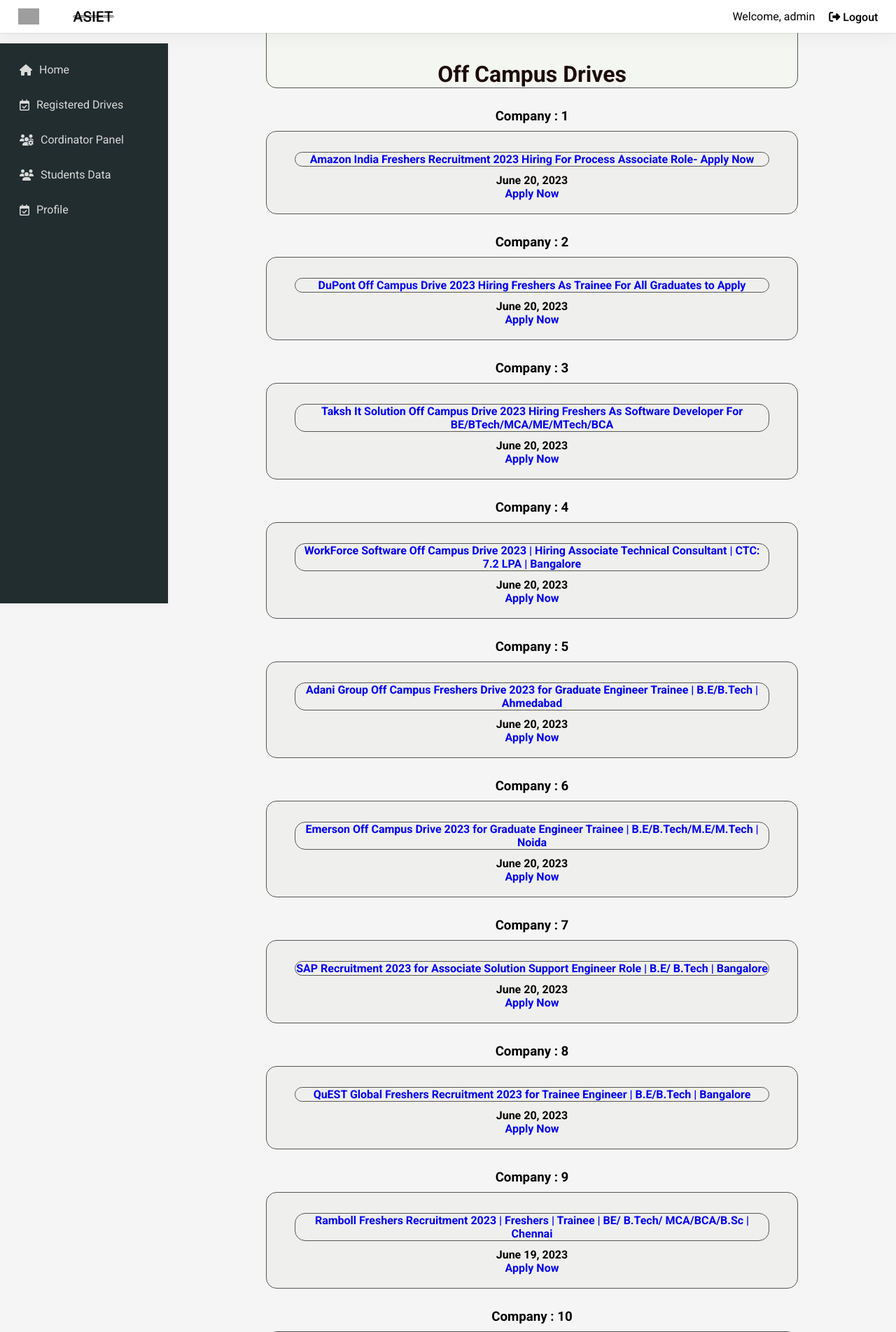
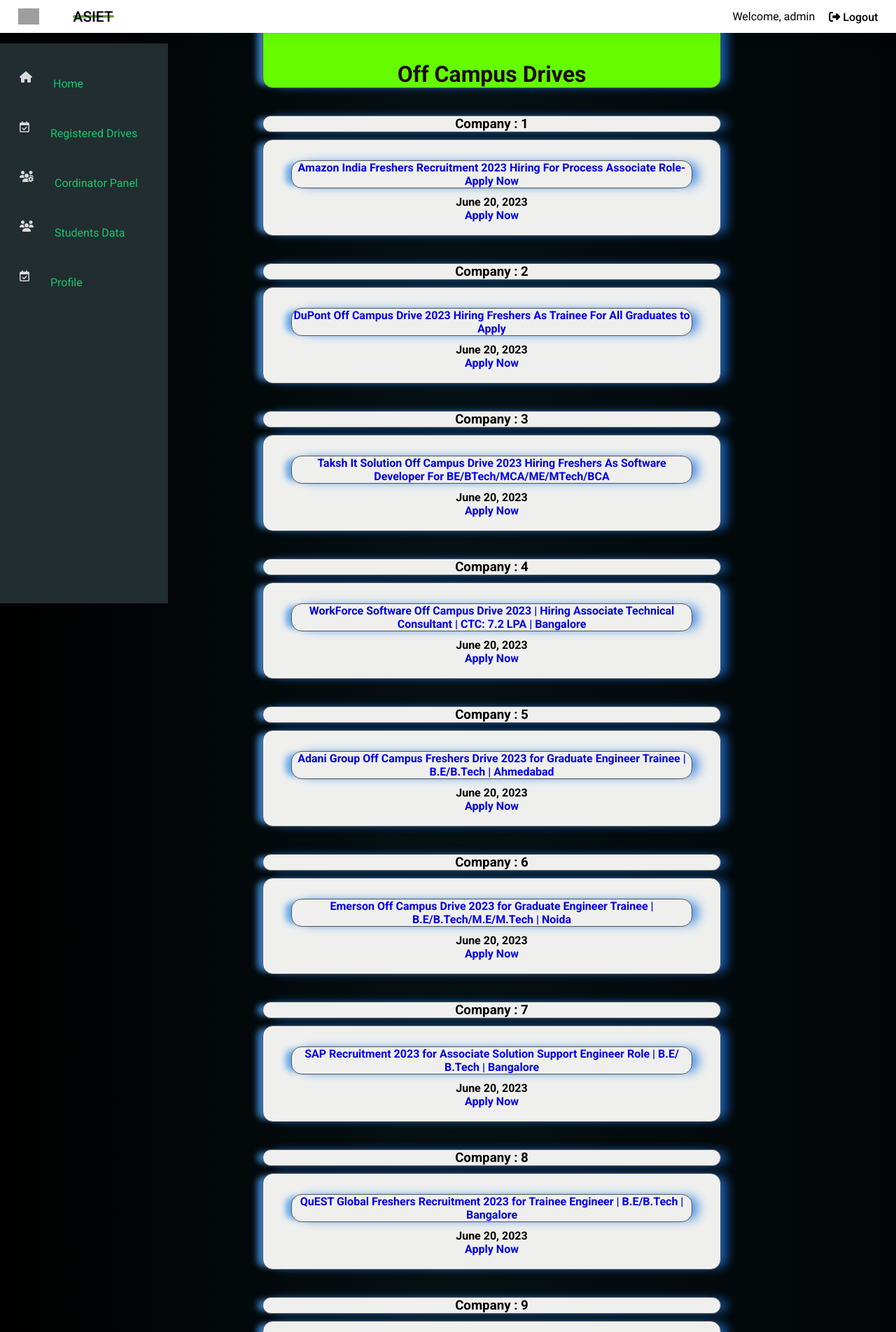
Before and after one commit to abhaykrishnanmn/crs, a Django app: page /offc/ in a window 1280 px wide. Shown: the top 1903 px of the page at 70% size. Run offline with Django 3.2, Linux system fonts and the light colour scheme; a user stored in the database is signed in; data comes from the database, SQL or seed files in the repository; data that the repository does not hold is empty; some libraries are stand-ins or nearby versions; grey boxes are pictures that could not be loaded.

Commit message:
Update offc.css

```diff
--- a/static/offc.css
+++ b/static/offc.css
@@ -2,20 +2,21 @@
 
 body {
   font-family: "Inter", sans-serif;
-  background-color: #e2e8f0;
-/*
+  padding-top: 0px;
+  padding-right: 150px;
+  padding-bottom: 0px;
+  padding-left: 0px;
   background: rgb(10, 1, 16);
-  background: linear-gradient(90deg, rgb(0, 0, 0) 0%, rgb(6, 16, 19) 50%, rgb(2, 5, 7) 100%); */
+  background: linear-gradient(90deg, rgb(0, 0, 0) 0%, rgb(6, 16, 19) 50%, rgb(2, 5, 7) 100%);
 }
 
+
 .offp{
-padding-left: 100px;
-padding-right: 100px;
-}
+  padding-left: 95px;
+  padding-right: 60px;
+  }
 
 h4{
-
-
   text-align: center;
   color: rgb(5, 1, 1);
 
@@ -23,13 +24,26 @@ h4{
   border-radius: 15px;
   margin: 10px 40px;
   background-color: rgb(239, 240, 238);
-  /* box-shadow: 12px 0 15px -4px rgba(15, 25, 37, 0.8), -12px 0 8px -4px rgba(0, 0, 0, 0.8);
+  box-shadow: 12px 0 15px -4px rgba(15, 25, 37, 0.8), -12px 0 8px -4px rgba(0, 0, 0, 0.8);
   -moz-box-shadow: 12px 0 15px -4px rgba(21, 29, 40, 0.8), -12px 0 8px -4px rgba(18, 21, 24, 0.8);
   -webkit-box-shadow: 12px 0 15px -4px rgba(31, 119, 227, 0.8), -12px 0 8px -4px rgba(68, 150, 232, 0.8);
-  -o-box-shadow: 12px 0 15px -4px rgba(36, 122, 235, 0.8), -12px 0 8px -4px rgba(71, 115, 205, 0.8); */
+  -o-box-shadow: 12px 0 15px -4px rgba(36, 122, 235, 0.8), -12px 0 8px -4px rgba(71, 115, 205, 0.8);
+}
+
+h3{
+  text-align: center;
+  color: rgb(5, 1, 1);
+
+  border: solid 1px #555;
+  border-radius: 15px;
+  margin: 10px 40px;
+  background-color: rgb(239, 240, 238);
+  box-shadow: 12px 0 15px -4px rgba(15, 25, 37, 0.8), -12px 0 8px -4px rgba(0, 0, 0, 0.8);
+  -moz-box-shadow: 12px 0 15px -4px rgba(21, 29, 40, 0.8), -12px 0 8px -4px rgba(18, 21, 24, 0.8);
+  -webkit-box-shadow: 12px 0 15px -4px rgba(31, 119, 227, 0.8), -12px 0 8px -4px rgba(68, 150, 232, 0.8);
+  -o-box-shadow: 12px 0 15px -4px rgba(36, 122, 235, 0.8), -12px 0 8px -4px rgba(71, 115, 205, 0.8);
 }
 h2{
-  text-align: center ;
   color: white;
   font-size: 1.3rem;
 
@@ -41,21 +55,26 @@ h1{
   border: solid 1px #555;
   border-radius: 15px;
   margin: 10px 40px;
-  background-color: rgb(243, 246, 241);
-  /* box-shadow: 12px 0 15px -4px rgba(17, 29, 43, 0.8), -12px 0 8px -4px rgba(0, 0, 0, 0.8);
-  -moz-box-shadow: 12px 0 15px -4px rgba(15, 24, 37, 0.8), -12px 0 8px -4px rgba(18, 21, 24, 0.8);
+  background-color: rgb(101, 252, 0);
+  box-shadow: 12px 0 15px -4px rgba(15, 25, 37, 0.8), -12px 0 8px -4px rgba(0, 0, 0, 0.8);
+  -moz-box-shadow: 12px 0 15px -4px rgba(21, 29, 40, 0.8), -12px 0 8px -4px rgba(18, 21, 24, 0.8);
   -webkit-box-shadow: 12px 0 15px -4px rgba(31, 119, 227, 0.8), -12px 0 8px -4px rgba(68, 150, 232, 0.8);
-  -o-box-shadow: 12px 0 15px -4px rgba(36, 122, 235, 0.8), -12px 0 8px -4px rgba(71, 115, 205, 0.8); */
+  -o-box-shadow: 12px 0 15px -4px rgba(36, 122, 235, 0.8), -12px 0 8px -4px rgba(71, 115, 205, 0.8);
 
 }
-p {
+p{
+
+  margin: 0px 0;
+  height:40px;
+  color: #14c871;
+  border-color: linear-gradient(to top right, #8162CE, #F54BA5);;
+  border-radius: 15px 50px;
+  padding: 20px;
   text-decoration: wavy;
+
 }
+
 
 a {
   text-decoration: none;
 }
-
-h3{
-  text-align: center;
-}
```
